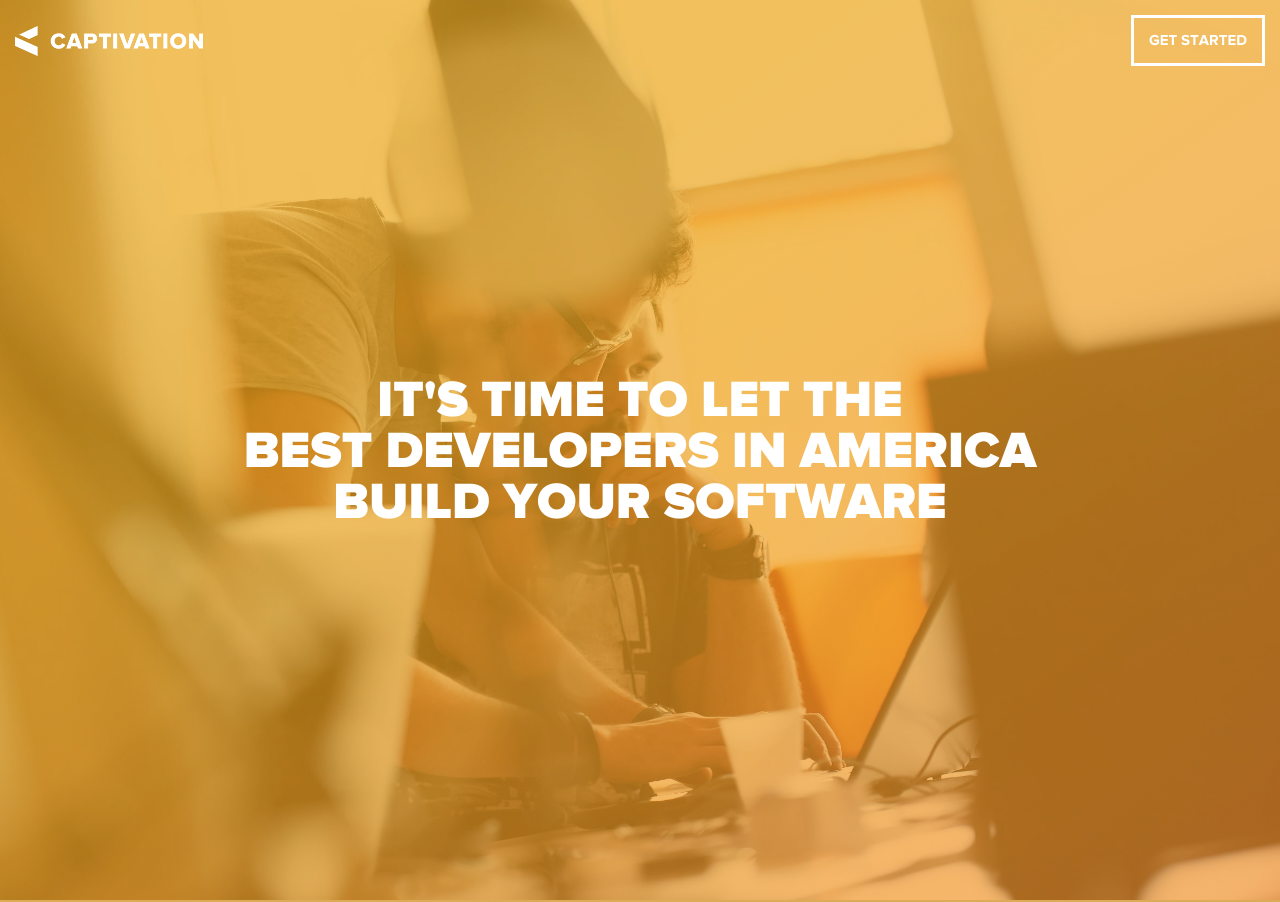
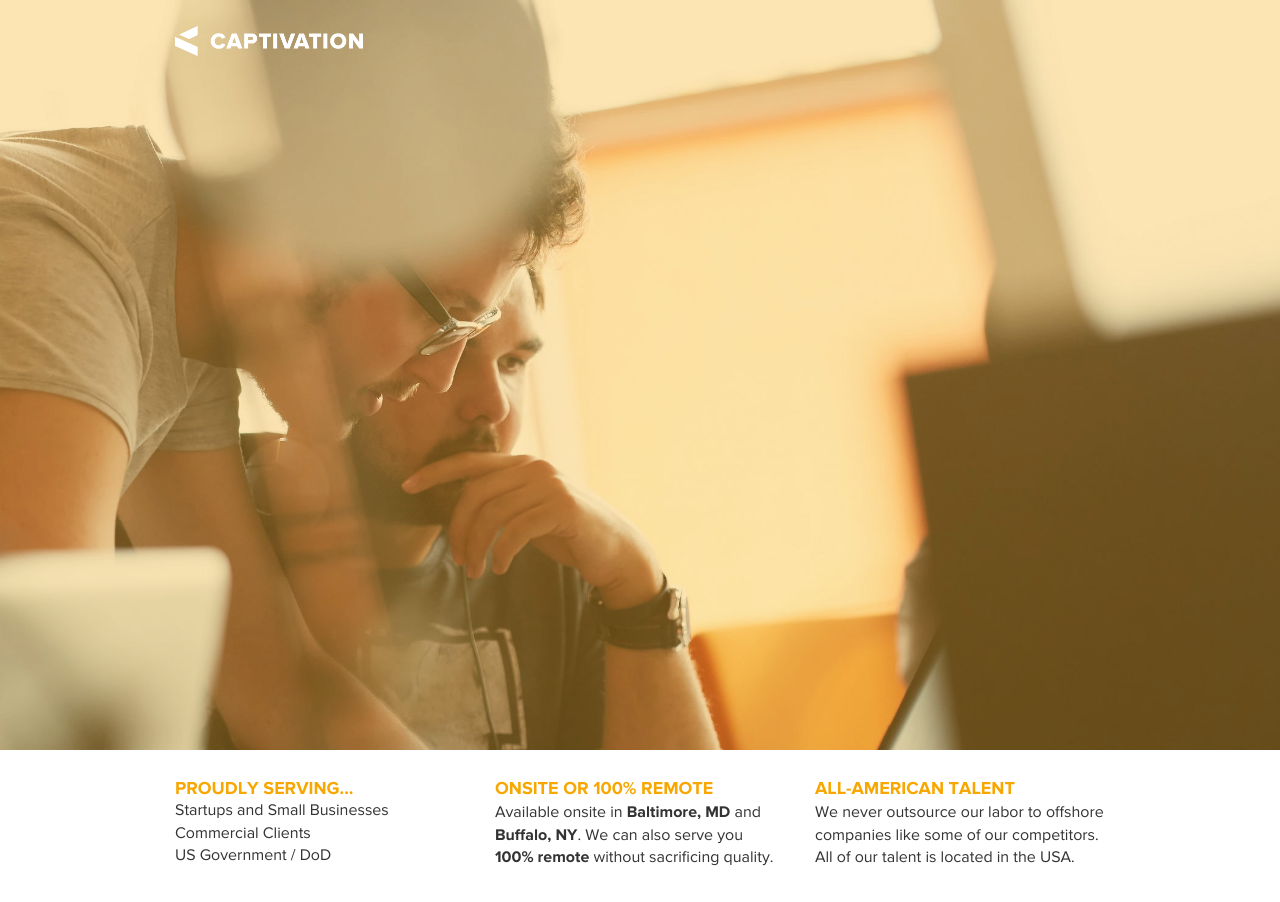
Before and after one commit to isabella232/captivationsoftware.github.io-archive, a Jekyll site: the page built from index.html, in a window 1280 px wide. Built offline with Jekyll 4.4.1, drawn with Linux system fonts in a browser that asks for light colours; nearby versions of some CDN libraries; some web fonts are replaced; some of the changed text lies outside the part shown.

Commit message:
Revert point

```diff
--- /dev/null
+++ b/_includes/home.html
@@ -0,0 +1,21 @@
+<div class="background-overlay"></div>
+<div class="header">
+  <div class="container">
+    <div class="row ">
+      <div class="col-sm-6">
+        <img class="brand" src="images/logo-white.png" alt="Captivation Software" />
+      </div>
+      <div class="col-sm-6 text-right">
+        <a href="#contact" class="hidden-xs btn animated bounceIn">GET STARTED</a>
+      </div>
+    </div>
+  </div>
+</div>
+<div class="main">
+  <div class="container">
+    <div class="row">
+      <div class="col-xs-offset-8 col-xs-4">
+      </div>
+    </div>
+  </div>
+</div>
--- /dev/null
+++ b/_includes/overview.html
@@ -0,0 +1,25 @@
+<div class="container">
+  <div class="row">
+    <div class="col-xs-12 col-md-4">
+      <h2>PROUDLY SERVING...</h2>
+        <ul class="list-unstyled">
+          <li>Startups and Small Businesses</li>
+          <li>Commercial Clients</li>
+          <li>US Government / DoD</li>
+        </ul>
+      </p>
+    </div>
+    <div class="col-xs-12 col-md-4">
+      <h2>ONSITE OR 100% REMOTE</h2>
+      <p>
+        Available onsite in <strong>Baltimore, MD</strong> and <strong>Buffalo, NY</strong>. We can also serve you <strong>100% remote</strong> without sacrificing quality.
+      </p>
+    </div>
+    <div class="col-xs-12 col-md-4">
+      <h2>ALL-AMERICAN TALENT</h2>
+      <p>
+        We never outsource our labor to offshore companies like some of our competitors. All of our talent is located in the USA.
+      </p>
+    </div>
+  </div>
+</div>
--- a/_layouts/default.html
+++ b/_layouts/default.html
@@ -172,40 +172,15 @@
     </div>
   </script>
 
-  <div id="fullpage">
-    <div class="orange-bg landing section animated fadeIn">
-      <div class="background-overlay"></div>
-      <div class="header">
-        <img class="brand" src="images/logo-white.png" alt="Captivation Software" />
-        <span class="hidden-xs hidden-sm">
-          <a href="#contact" class="btn">Get Started</a>
-        </span>
-      </div>
-      <div class="main container">
-        <div class="row">
-          <div class="col-xs-12">
-            <div class="hero animated slideInRight">
-              <span class="white text">
-                IT'S TIME TO LET THE<br />
-                BEST DEVELOPERS IN AMERICA<br />
-                BUILD YOUR SOFTWARE
-              </span>
-            </div>
-          </div>
-        </div>
-      </div>
-      <div class="footer container">
-        <div class="row">
-          <div class="hidden-xs hidden-sm visible-md visible-lg">
-            <span class="glyphicon glyphicon-chevron-down animated hidden"></span>
-          </div>
-          <div class="visible-xs visible-sm hidden-md hidden-lg">
-            <a href="#contact" class="btn">Get Started</a>
-          </div>
-        </div>
-      </div>
-    </div>
-    <div class="light-bg content section">
+  <div class="landing section animated fadeIn">
+    {% include home.html %}
+  </div>
+  <div class="section white-bg">
+    {% include overview.html %}
+  </div>
+
+
+    <!-- <div class="light-bg content section">
       <div class="main container">
         <div class="row">
           <div class="choose-us-content"></div>
@@ -359,8 +334,7 @@
     <div class="sticky footer visible-xs visible-sm hidden-md hidden-lg">
       <img class="brand" src="images/logo-light-mini.png" alt="Captivation Software" />
       <div class="menu-content"></div>
-    </div>
-  </div>
+    </div> -->
   <script type="text/javascript" src="scripts/retina-1.3.0.min.js"></script>
 </body>
 </html>
--- a/css/responsive.css
+++ b/css/responsive.css
@@ -35,10 +35,16 @@
       padding-bottom: 30px;
   }
 
+  .landing {
+      overflow-x: hidden;
+  }
 
-  .section:first-child {
-      text-align: center;
-      overflow-x: hidden;
+  .landing .header {
+    text-align: center;
+  }
+
+  .landing .footer {
+    top: 100%;
   }
 
   .section .menu {
--- a/css/structure.css
+++ b/css/structure.css
@@ -1,3 +1,8 @@
+html, body {
+  height: 100%;
+  min-height: 100%;
+}
+
 body {
   font-family: "Proxima Nova", Arial, sans-serif;
   font-size: 18px;
@@ -7,29 +12,40 @@ body {
   outline: none !important;
 }
 
-.section[style] {
-  height: 100% !important;
+.landing.section {
+  z-index: 1;
 }
-.header {
+
+.section {
+  position: relative;;
+  z-index: 2;
+  padding-top: 30px;
+}
+
+.landing .header {
   position: fixed;
   top: 0;
   left: 0;
   width: 100%;
   height: 80px;
   line-height: 80px;
-  padding: 0 15px;
+  z-index: 0;
 }
 
-.header .btn,
-.header .btn:link,
-.header .btn:visited,
-.header .btn:active,
-.header .btn:hover {
+.landing .header .btn,
+.landing .header .btn:link,
+.landing .header .btn:visited,
+.landing .header .btn:active,
+.landing .header .btn:hover {
   margin: 15px 0;
   min-width: auto;
   padding-left:15px;
   padding-right: 15px;
-  float: right;
+}
+
+.landing .footer {
+  padding: 0;
+  z-index: 1;
 }
 
 .row {
@@ -50,18 +66,16 @@ body {
 }
 
 .background-overlay {
+  background-position: 40% center;
+  background-repeat: no-repeat;
+  background-size: cover;
+  background-attachment: fixed;
+  height: 100%;
+  left: 0;
+  opacity: 0.7;
   position: absolute;
   top: 0;
-  left: 0;
-  right: 0;
-  bottom: 0;
-  opacity: 0.35;
-  background-repeat: no-repeat;
-  background-position: 60% 50%;
-  -webkit-background-size: cover;
-  -moz-background-size: cover;
-  -o-background-size: cover;
-  background-size: cover;
+  width: 100%;
 }
 
 h1 {
@@ -256,6 +270,13 @@ img.icon {
   height: 120px;
 }
 
+.landing .footer {
+  height: auto;
+  padding-top: 30px;
+  min-height: 25%;
+  line-height: inherit;
+}
+
 .contact {
   font-weight: 500;
   padding: 0;
--- a/css/theme.css
+++ b/css/theme.css
@@ -4,6 +4,14 @@
 
 .white {
   color: #FFFFFF;
+}
+
+.white-bg {
+  background-color: #FFFFFF;
+}
+
+.white-bg h2 {
+  color: #F7A700;
 }
 
 /* Black Theme */
@@ -72,17 +80,6 @@
   color: #F7A700;
 }
 
-.orange-bg .btn {
-  color: #FFFFFF;
-}
-
-.orange-bg .btn:hover {
-  border-color: #FFFFFF;
-  background-color: #FFFFFF;
-  color: #F7A700;
-}
-
-
 .dark-bg .btn:hover,
 .light-bg .btn:hover,
 .dark-bg .btn.active,
@@ -132,24 +129,21 @@
   background-color: #FFB718;
 }
 
-/* Orange Theme */
-.orange-bg {
-  background-color: #F7A700;
-  background-image: linear-gradient(to right bottom, #EBA009 33%,  #F38B20 100%);
+.background-overlay {
+  background-image: url("../images/stock.jpg");
 }
 
-.orange-bg .glyphicon {
-  color: #FFFFFF;
+.landing .header .btn {
+  color: #F7A700;
+  background-color: #FFFFFF;
+  border-color: #FFFFFF;
+  border-radius: 4px;
 }
 
 /* Miscellaneous */
 
 body {
-  background: #dbab56;
-}
-
-.background-overlay {
-  background-image: url('../images/stock.jpg');
+  background: #F7A700;
 }
 
 .sticky.footer {
--- a/scripts/main.js
+++ b/scripts/main.js
@@ -1,63 +1,69 @@
 (function($) {
 
   $(document).ready(function() {
-    var templates = {
-      menu: $('#menu-template').html(),
-      chooseUs: $('#choose-us-template').html(),
-      innovation: $('#innovation-template').html(),
-      integration: $('#integration-template').html(),
-      intelligence: $('#intelligence-template').html(),
-      jobs: $('#jobs-template').html(),
-      capabilities: $('#capabilities-template').html(),
-      contact: $('#contact-template').html()
-    };
-
-    // Initialize fullpage.js
-    $('#fullpage').fullpage({
-      anchors: ['', 'choose-us', 'solutions', 'capabilities', 'careers', 'contact'],
-      menu: '.menu',
-      loopHorizontal: false,
-      controlArrows: false,
-      verticalCentered: true,
-      responsiveHeight: 600,
-      responsiveWidth: 992,
-      fixedElements: '.sticky',
-      onLeave: toggleSticky,
-      afterLoad: toggleSticky,
-      afterResize: function() {
-        $('.section .menu').fixTo('refresh');
-      },
-      afterRender: function() {
-        // interpolate templates
-        $('.menu-content').replaceWith(templates.menu);
-        $('.choose-us-content').replaceWith(templates.chooseUs);
-        $('.innovation-content').replaceWith(templates.innovation);
-        $('.integration-content').replaceWith(templates.integration);
-        $('.intelligence-content').replaceWith(templates.intelligence);
-        $('.jobs-content').replaceWith(templates.jobs);
-        $('.capabilities-content').replaceWith(templates.capabilities);
-        $('.contact-content').replaceWith(templates.contact);
-
-        $('.section').each(function(i, section) {
-          var $section = $(section);
-          $section.find('.menu').fixTo($section, {
-            top: 120
-          });
-        });
-
-        $('form')[0].reset();
-        $('button').prop('disabled', true);
-
-        $('.hero').one('webkitAnimationEnd mozAnimationEnd MSAnimationEnd oanimationend animationend', function() {
-          $('.hidden.animated.glyphicon-chevron-down').removeClass('hidden').addClass('bounceInUp');
-        });
-
-      }
+    // autosize each section
+    $(window).on('load resize', function() {
+      $('.landing.section').css('minHeight', window.innerHeight - 150);
     });
 
-    function toggleSticky(index1, index2) {
-      $('.sticky').toggleClass('invisible', index1 == 0 || index2 == 0)
-    }
+
+    // var templates = {
+    //   menu: $('#menu-template').html(),
+    //   chooseUs: $('#choose-us-template').html(),
+    //   innovation: $('#innovation-template').html(),
+    //   integration: $('#integration-template').html(),
+    //   intelligence: $('#intelligence-template').html(),
+    //   jobs: $('#jobs-template').html(),
+    //   capabilities: $('#capabilities-template').html(),
+    //   contact: $('#contact-template').html()
+    // };
+    //
+    // // Initialize fullpage.js
+    // $('#fullpage2').fullpage({
+    //   anchors: ['', 'choose-us', 'solutions', 'capabilities', 'careers', 'contact'],
+    //   menu: '.menu',
+    //   loopHorizontal: false,
+    //   controlArrows: false,
+    //   verticalCentered: true,
+    //   responsiveHeight: 1,
+    //   responsiveWidth: 1,
+    //   fixedElements: '.sticky',
+    //   onLeave: toggleSticky,
+    //   afterLoad: toggleSticky,
+    //   afterResize: function() {
+    //     $('.section .menu').fixTo('refresh');
+    //   },
+    //   afterRender: function() {
+    //     // interpolate templates
+    //     $('.menu-content').replaceWith(templates.menu);
+    //     $('.choose-us-content').replaceWith(templates.chooseUs);
+    //     $('.innovation-content').replaceWith(templates.innovation);
+    //     $('.integration-content').replaceWith(templates.integration);
+    //     $('.intelligence-content').replaceWith(templates.intelligence);
+    //     $('.jobs-content').replaceWith(templates.jobs);
+    //     $('.capabilities-content').replaceWith(templates.capabilities);
+    //     $('.contact-content').replaceWith(templates.contact);
+    //
+    //     $('.section').each(function(i, section) {
+    //       var $section = $(section);
+    //       $section.find('.menu').fixTo($section, {
+    //         top: 120
+    //       });
+    //     });
+    //
+    //     $('form')[0].reset();
+    //     $('button').prop('disabled', true);
+    //
+    //     $('.hero').one('webkitAnimationEnd mozAnimationEnd MSAnimationEnd oanimationend animationend', function() {
+    //       $('.hidden.animated.glyphicon-chevron-down').removeClass('hidden').addClass('bounceInUp');
+    //     });
+    //
+    //   }
+    // });
+    //
+    // function toggleSticky(index1, index2) {
+    //   $('.sticky').toggleClass('invisible', index1 == 0 || index2 == 0)
+    // }
 
     // Initialize responsive font sizes
     $('body').flowtype({
@@ -66,13 +72,13 @@
       minFont: 12
     });
 
-    $('.glyphicon-chevron-down').on('click', function() {
-      $.fn.fullpage.moveSectionDown();
-    });
-
-    $('.glyphicon-chevron-up, .footer .brand').on('click', function() {
-      $.fn.fullpage.moveTo('', 0);
-    });
+    // $('.glyphicon-chevron-down').on('click', function() {
+    //   $.fn.fullpage.moveSectionDown();
+    // });
+    //
+    // $('.glyphicon-chevron-up, .footer .brand').on('click', function() {
+    //   $.fn.fullpage.moveTo('', 0);
+    // });
 
     // Set Copyright to the current year
     $('.copyright').html('&copy; ' + new Date().getFullYear() + ' Captivation Software, LLC');
```
Also changed, not shown: images/stock.jpg.
